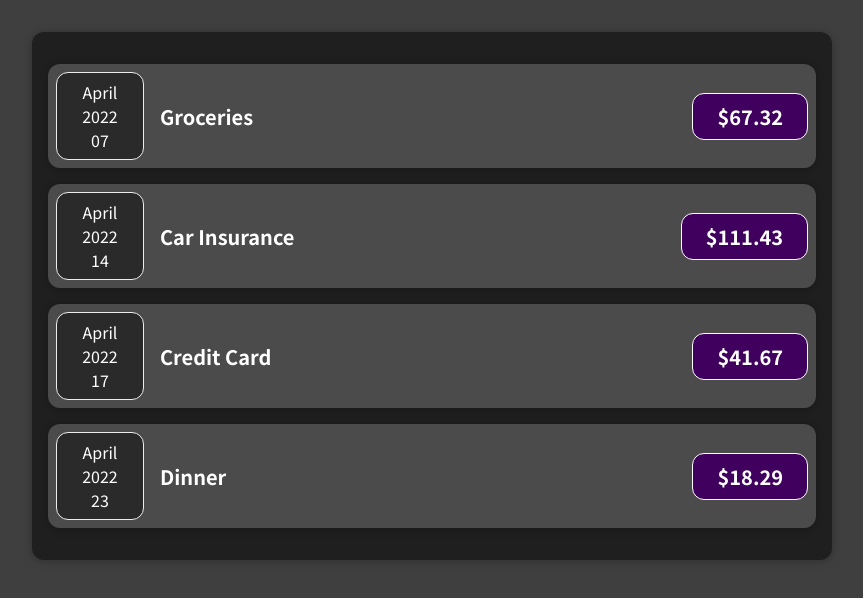
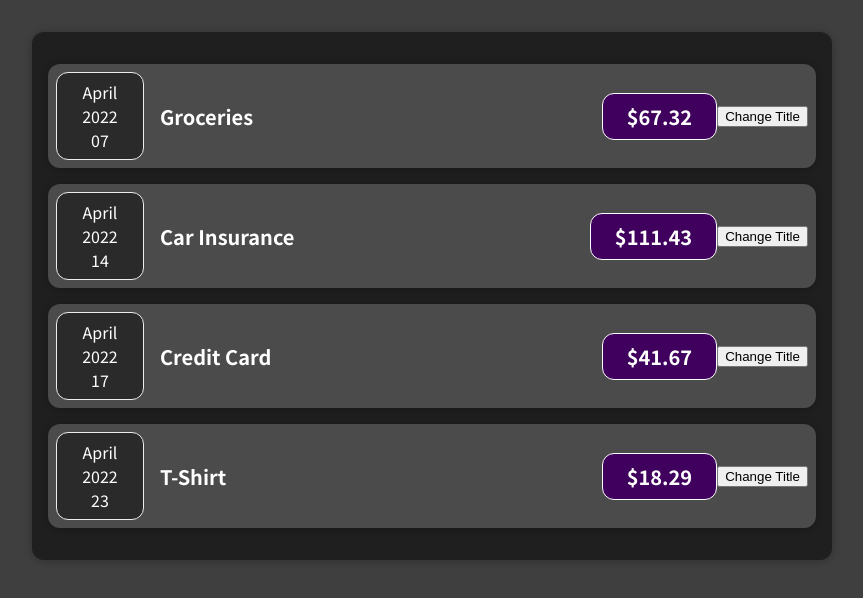
Before and after one commit to TannerEllis/react-complete-guide, a React (Create React App) app: page / in a window 1280 px wide. Shown: the top 598 px of the page, without its empty margins (208-1071 px from the left). Built offline with nearby package versions, Linux system fonts and the light colour scheme.

Commit message:
testing out useState hook

```diff
--- a/src/App.js
+++ b/src/App.js
@@ -6,7 +6,7 @@
     {id:1, title: 'Groceries', amount: 67.32, date: new Date(2022, 3, 7)},
     {id:2, title: 'Car Insurance', amount: 111.43, date: new Date(2022, 3, 14)},
     {id:3, title: 'Credit Card', amount: 41.67, date: new Date(2022, 3, 17)},
-    {id:4, title: 'Dinner', amount: 18.29, date: new Date(2022, 3, 23)},
+    {id:4, title: 'T-Shirt', amount: 18.29, date: new Date(2022, 3, 23)},
   ]
   return (
     <div>
--- a/src/components/Expenses/ExpenseItem.js
+++ b/src/components/Expenses/ExpenseItem.js
@@ -1,17 +1,25 @@
-import React from 'react';
+import React, { useState } from 'react';
 import './ExpenseItem.css';
 import ExpenseDate from './ExpenseDate';
 import Card from '../UI/Card';
 
 
 const ExpenseItem = (props) => {
+  const [title, setTitle] = useState(props.title)
+
+  const clickHandler = () => {
+    setTitle('Updated!')
+    console.log(title)
+  }
+
   return (
     < Card className='expense-item'>
     <ExpenseDate date={props.date} />
       <div className='expense-item-description'>
-        <h2>{props.title}</h2>
+        <h2>{title}</h2>
         <div className='expense-item-price'>${props.amount}</div>
       </div>
+      <button onClick={clickHandler}>Change Title</button>
     </Card>
   );
 }
```
Also changed, not shown: 1 other file (tests, documents, lock files or other folders).
